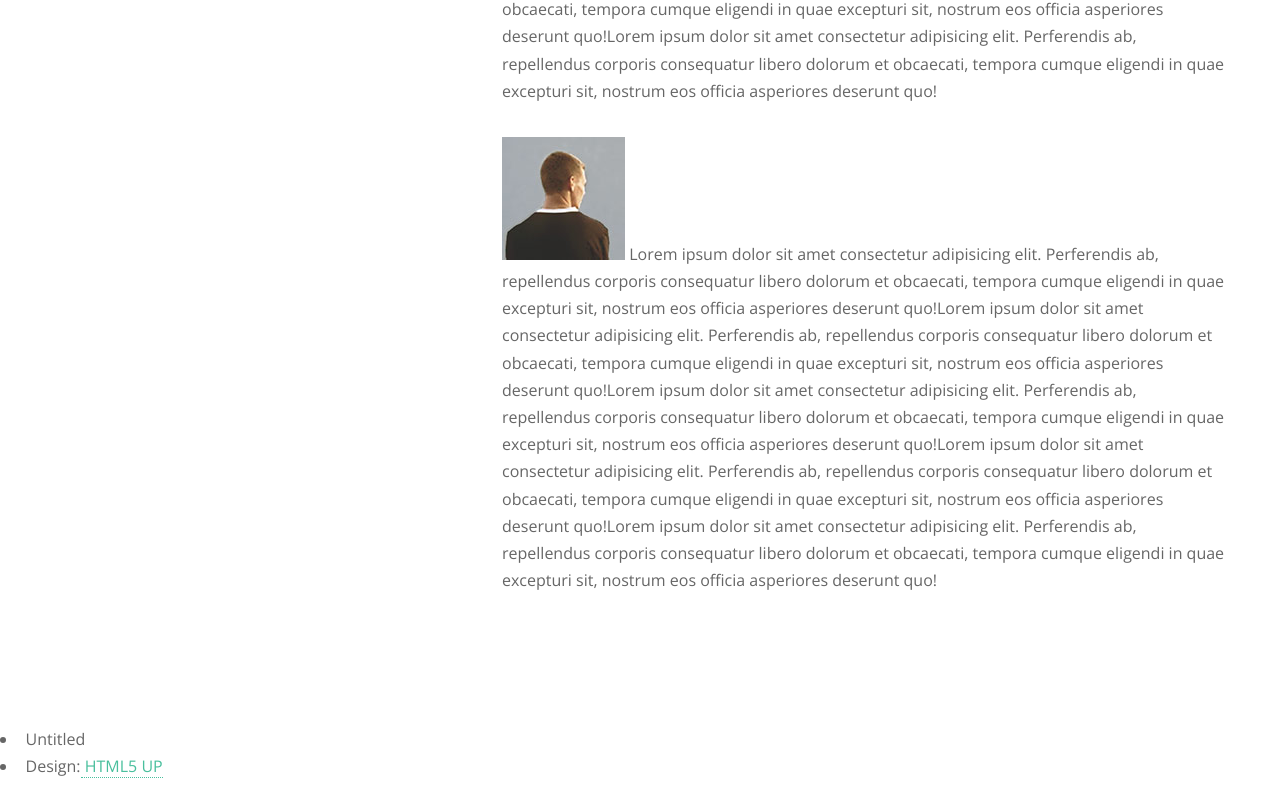
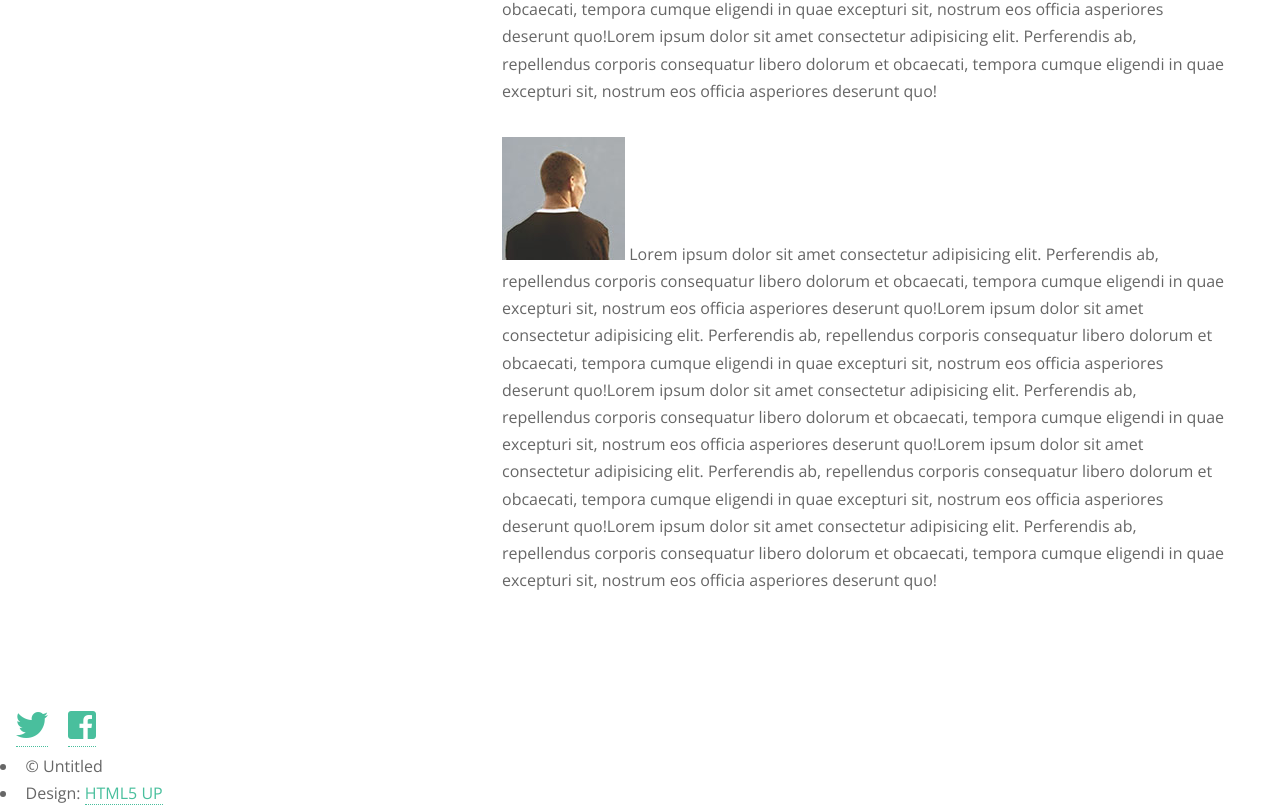
Before and after one commit to gabrielmiquelin2/projeto-strata, a plain HTML site: page index.html in a window 1280 px wide. Shown: the part 7873-8680 px from the top of the page. Before the commit the page ends 8653 px from the top, so only its background shows below. Drawn offline with nearby package versions, Linux system fonts and the light colour scheme.

Commit message:
finalizado

```diff
--- a/index.html
+++ b/index.html
@@ -441,16 +441,17 @@
 
     </main>
 
-        <footer class="main-footer">
-              <ul class="ul-icons">
-                     <li><a href="#" class="icon-link"><span class="hidden"></span><iclass="fab fa-twitter"></i></a></li>
-                     <li><a href="#" class="icon-link"><span class="hidden"></span><iclass="fab fa-facebook-square"></i></a></li>
-              </ul>
+    <footer class="main-footer">
 
-              <ul class="copyright">
-                    <li>Untitled</li>
-                    <li>Design:<a href="http://html5up.net"> HTML5 UP </a></li>
-             </ul>
-        </footer>
+        <ul class="ul-icons">
+            <li><a href="#" class="icon-link"><span class="hidden">Twitter</span><i class="fab fa-twitter"></i></a></li>
+            <li><a href="#" class="icon-link"><span class="hidden">Facebook</span><i class="fab fa-facebook-square"></i></a></li>
+        </ul>
+        <ul class="copyright">
+            <li>© Untitled</li><li>Design: <a href="http://html5up.net">HTML5 UP</a></li>
+        </ul>
+
+    </footer>
+
   </body>
 </html>
```
